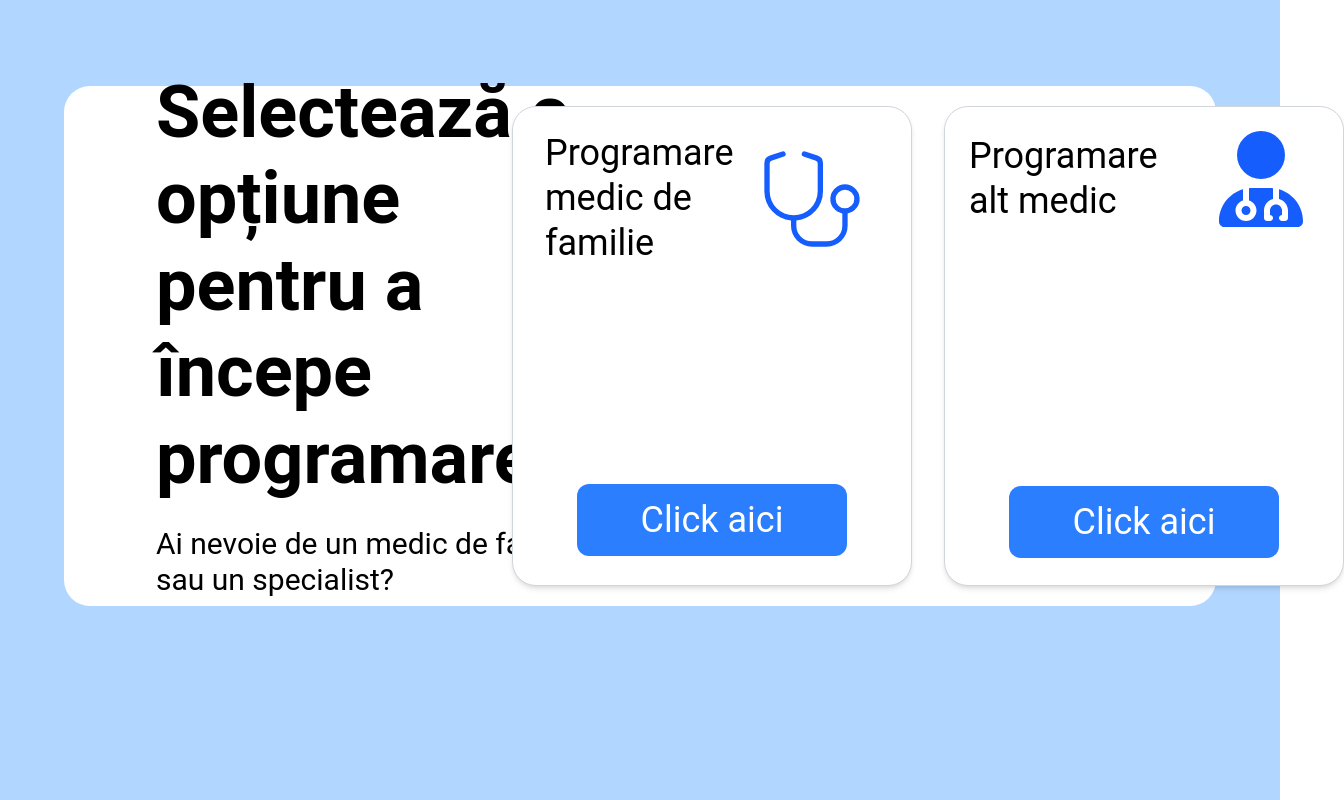
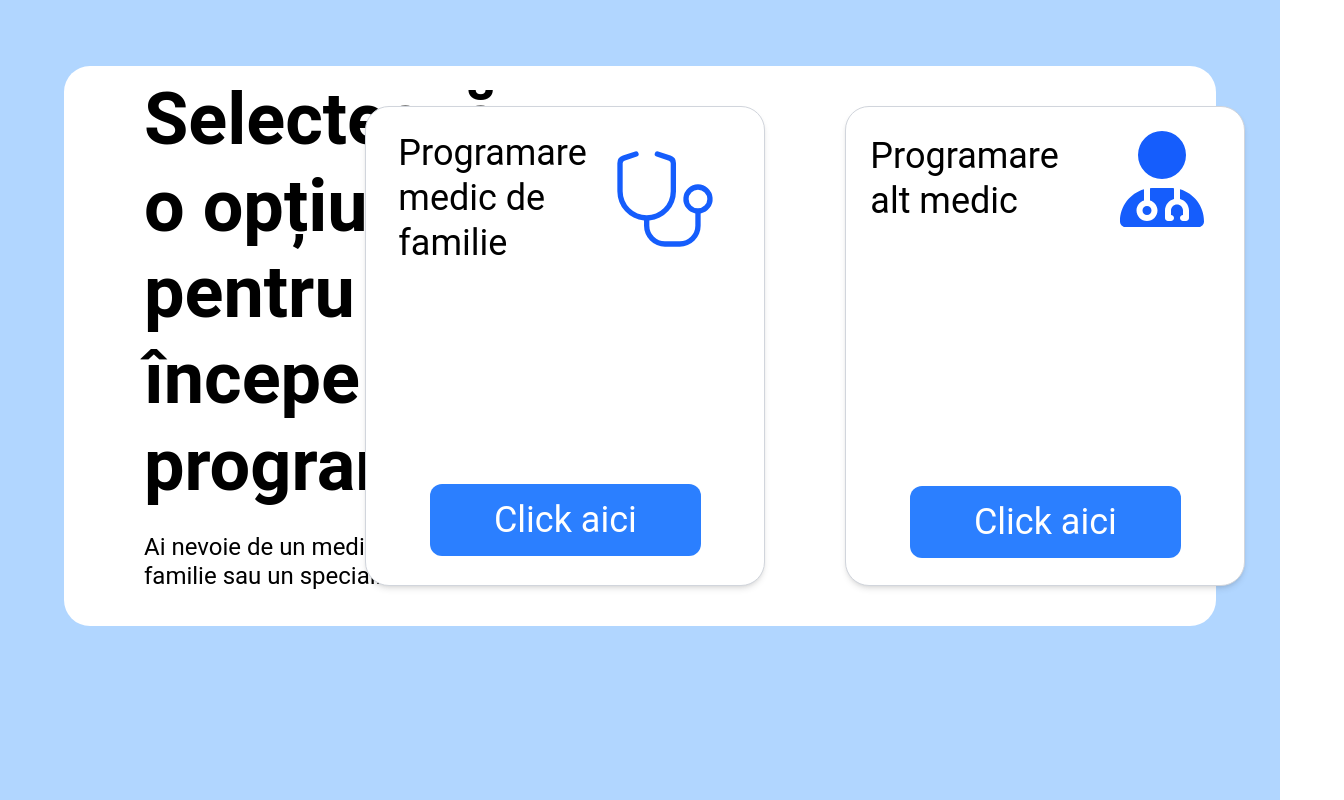
Before and after one commit to IgariokVulcanizare/govtech-25x, a Next.js app in the folder govtech/: page /Components/SelectareMedic in a window 1280 px wide. Shown: the whole page, 1344 px wide, since content can reach past the window. Built offline with nearby package versions, Linux system fonts and the light colour scheme.

Commit message:
UI for Selectare Medic

```diff
--- a/govtech/src/app/Components/SelectareMedic/page.tsx
+++ b/govtech/src/app/Components/SelectareMedic/page.tsx
@@ -14,21 +14,21 @@ const MyPage = () => {
       className="min-h-screen bg-[#B1D6FF] flex items-center justify-center"
       style={{ fontFamily: "Roboto, sans-serif" }}
     >
-      <div className="relative w-[90%] max-w-8xl bg-white rounded-[3.25vh] -mt-19 mb-8 h-[65vh] flex flex-col md:flex-row">
+      <div className="relative w-[90%] max-w-8xl bg-white rounded-[3.25vh] -mt-19 mb-8 h-[70vh] flex flex-col md:flex-row px-20">
 
         {/* Text Section */}
-        <div className="w-full md:w-1/2 flex flex-col justify-center p-8">
-          <h1 className="text-7xl font-bold text-black mb-6 ml-15 leading-[1.2]">
+        <div className="w-full md:w-1/3 flex flex-col justify-center">
+          <h1 className="text-7xl font-bold text-black mb-6 leading-[1.2]">
             Selectează o opțiune pentru a începe programarea.
           </h1>
-          <h6 className="text-3xl text-black mb-6 ml-15 leading-[1.2]">
+          <h6 className="text-2xl text-black mb-6 leading-[1.2]">
             Ai nevoie de un medic de familie sau un specialist?
           </h6>
         </div>
 
         {/* Two Rectangles Section */}
-        <div className="w-full md:w-1/2 flex items-center justify-center p-8">
-          <div className="flex flex-col md:flex-row gap-8">
+        <div className=" md:w-2/3 flex items-center justify-center">
+          <div className="flex flex-col md:flex-row gap-20">
 
             {/* First Rectangle */}
             <div className="bg-white border border-gray-300 shadow-md rounded-3xl p-6 w-[400px] h-[480px] flex flex-col">
--- a/govtech/src/app/Components/page.tsx
+++ b/govtech/src/app/Components/page.tsx
@@ -12,7 +12,7 @@ export default function Navbar() {
     <nav className="sticky top-7 z-50 w-[95%] max-w-[1450px] mx-auto bg-white rounded-[3vh] p-4 shadow-[0_0_15px_rgba(0,0,0,0.15)] flex items-center justify-between text-blue">
       {/* Logo on the left */}
       <div className="pl-4">
-        <Image src="/logo.jpg" alt="Logo" width={120} height={50} priority />
+        <Image src="/logo2.1.svg" alt="Logo" width={120} height={50} priority />
       </div>
 
       {/* Navigation links for medium+ screens */}
```
Also changed, not shown: 1 other file (tests, documents, lock files or other folders).
